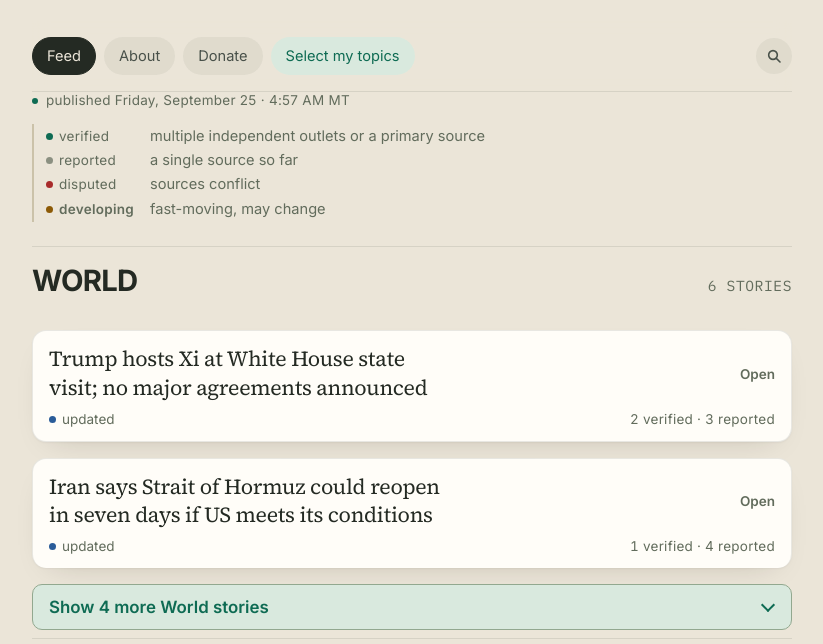
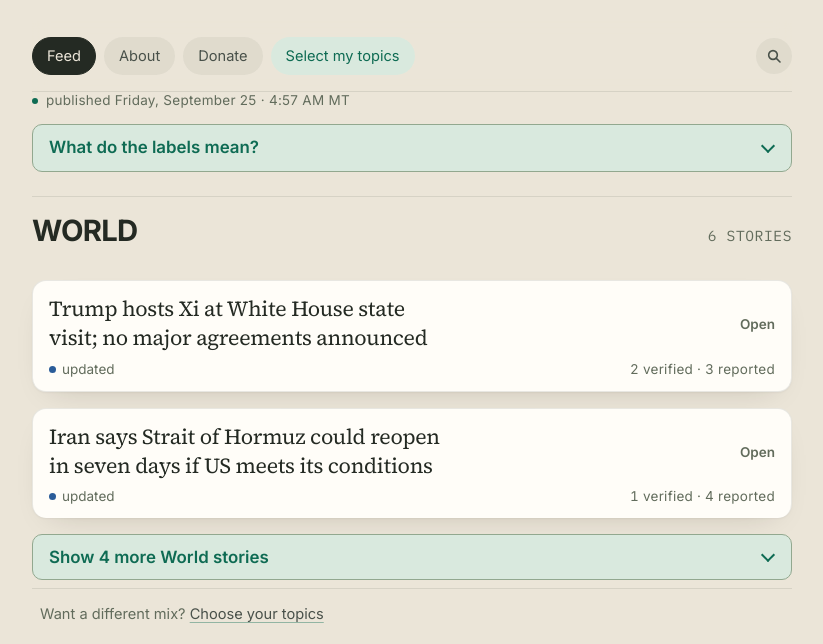
Before and after one commit to kdavis5111/htn-ui-lab, a plain HTML site: page index.html in a window 1280 px wide. Shown: the part 124-768 px from the top of the page, without its empty margins (228-1051 px from the left). Drawn offline with Linux system fonts and the light colour scheme.

Commit message:
Label key becomes a closed-by-default bar that opens in place
Co-Authored-By: Claude Fable 5.2 <noreply@anthropic.com>

```diff
--- a/index.html
+++ b/index.html
@@ -29,7 +29,7 @@
 <meta name="apple-mobile-web-app-title" content="HeresThe.News">
 <meta name="mobile-web-app-capable" content="yes">
 <link rel="stylesheet" href="https://fonts.googleapis.com/css2?family=IBM+Plex+Mono:wght@400;600&family=Inter:wght@400;600;700&family=Source+Serif+4:opsz,wght@8..60,400;8..60,600;8..60,700&display=swap">
-<link rel="stylesheet" href="style.css?v=20261121d">
+<link rel="stylesheet" href="style.css?v=20261121e">
 <link rel="stylesheet" href="lab.css">
 <div class="lab-banner" hidden></div><!-- banner hidden during user testing -->
 
@@ -57,12 +57,15 @@
   <span class="pub-note">published Friday, September 25 &middot; 4:57 AM MT</span>
   </div>
   <p class="ai-note">Assembled by AI following strict human editorial rules. <a href="#" class="js-about-jump">How it works</a></p>
-  <div class="read-key" id="read-key" role="note" aria-label="What the labels mean">
-    <p><span class="chip status-verified">verified</span><span class="rk-def">multiple independent outlets or a primary source</span></p>
-    <p><span class="chip status-reported">reported</span><span class="rk-def">a single source so far</span></p>
-    <p><span class="chip status-disputed">disputed</span><span class="rk-def">sources conflict</span></p>
-    <p><span class="chip status-early">developing</span><span class="rk-def">fast-moving, may change</span></p>
-  </div>
+  <details class="read-key" id="read-key">
+    <summary class="rk-sum">What do the labels mean?</summary>
+    <div class="rk-list">
+      <p><span class="chip status-verified">verified</span><span class="rk-def">multiple independent outlets or a primary source</span></p>
+      <p><span class="chip status-reported">reported</span><span class="rk-def">a single source so far</span></p>
+      <p><span class="chip status-disputed">disputed</span><span class="rk-def">sources conflict</span></p>
+      <p><span class="chip status-early">developing</span><span class="rk-def">fast-moving, may change</span></p>
+    </div>
+  </details>
   <span class="sr-only" aria-live="polite" id="filter-status"></span>
   <section id="interests-setup" style="display:none" aria-label="Choose your topics">
     <div id="int-step1">
--- a/style.css
+++ b/style.css
@@ -1296,11 +1296,29 @@ body.searching #more-head, body.searching #more-hint, body.searching .more-row,
 body.searching .band-more { display: block !important; }
 #more-cats.search-open, #more-cats.search-open #more-stories { display: block !important; }
 
-/* ---- Label key, restyled to match the site (review of Ryan's key) ----
-   Same four definitions, shown with the same dot-and-word labels the stories use, as one quiet aligned list. */
-.read-key { display: grid; gap: 3px; margin: var(--s2) 0 0; padding: 2px 0 2px 12px; border-left: 2px solid var(--line);
-  font-family: var(--sans); font-size: var(--fs-xs); line-height: 1.45; color: var(--ink-3); }
-.read-key p { display: grid; grid-template-columns: 104px minmax(0, 1fr); align-items: baseline; margin: 0; }
-.read-key .chip { min-width: 0; margin: 0; padding: 0; white-space: nowrap; }
-.read-key .rk-def { color: var(--ink-3); }
-@media (max-width: 480px) { .read-key { margin-top: var(--s1); } }
+/* ---- Label key: closed by default, opens in place (review of Ryan's key) ----
+   One tinted bar above the feed, the same look as the "Show more" buttons. Pressing it opens the four
+   definitions, shown with the same dot-and-word labels the stories use. A native <details>, so no script. */
+.read-key { display: block; margin: var(--s2) 0 0; padding: 0; border: 1px solid color-mix(in srgb, var(--accent) 30%, var(--line));
+  border-radius: 10px; background: var(--accent-tint); font-family: var(--sans); transition: border-color 140ms ease; }
+.read-key:hover { border-color: var(--accent); }
+.rk-sum { display: flex; align-items: center; justify-content: space-between; gap: var(--s2); box-sizing: border-box; min-height: 46px;
+  padding: 11px 16px; list-style: none; cursor: pointer; border-radius: 10px;
+  font-size: var(--fs-s); font-weight: 600; line-height: 1.3; color: var(--accent); user-select: none; -webkit-user-select: none; }
+.rk-sum::-webkit-details-marker { display: none; }
+.rk-sum::after { content: ""; flex: none; width: 8px; height: 8px; margin: -4px 2px 0 0; border-right: 2px solid currentColor;
+  border-bottom: 2px solid currentColor; transform: rotate(45deg); transition: transform 140ms ease; }
+.read-key[open] > .rk-sum::after { margin-top: 4px; transform: rotate(225deg); }
+.rk-sum:focus-visible { outline: 2px solid var(--accent); outline-offset: 3px; }
+.rk-list { display: grid; gap: 5px; padding: 2px 16px 14px; font-size: var(--fs-xs); line-height: 1.45; }
+.read-key[open] > .rk-list { animation: rk-in 200ms ease; }
+@keyframes rk-in { from { opacity: 0; transform: translateY(-4px); } to { opacity: 1; transform: none; } }
+.rk-list p { display: grid; grid-template-columns: 104px minmax(0, 1fr); align-items: baseline; margin: 0; }
+.read-key .chip { min-width: 0; margin: 0; padding: 0; white-space: nowrap; color: var(--ink-2) !important; }
+.read-key .rk-def { color: var(--ink-2); }
+@media (max-width: 480px) {
+  .read-key { margin-top: var(--s1); }
+  .rk-sum { min-height: 48px; padding: 11px 14px; }
+  .rk-list { padding: 2px 14px 12px; }
+}
+@media (prefers-reduced-motion: reduce) { .read-key[open] > .rk-list { animation: none; } }
```
Also changed, not shown: 2 other files.
